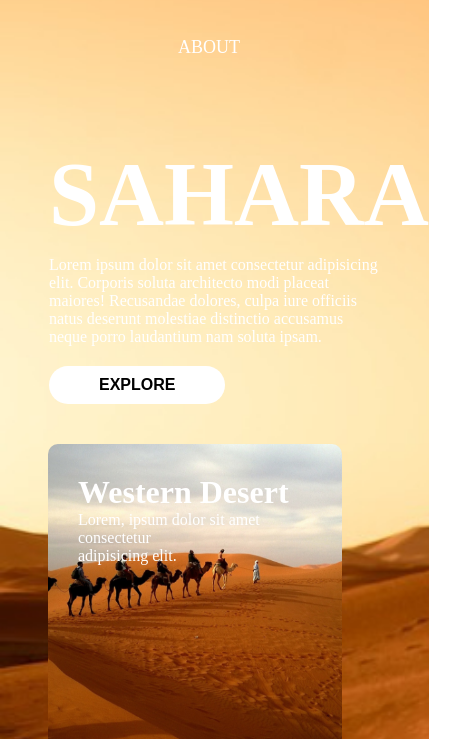
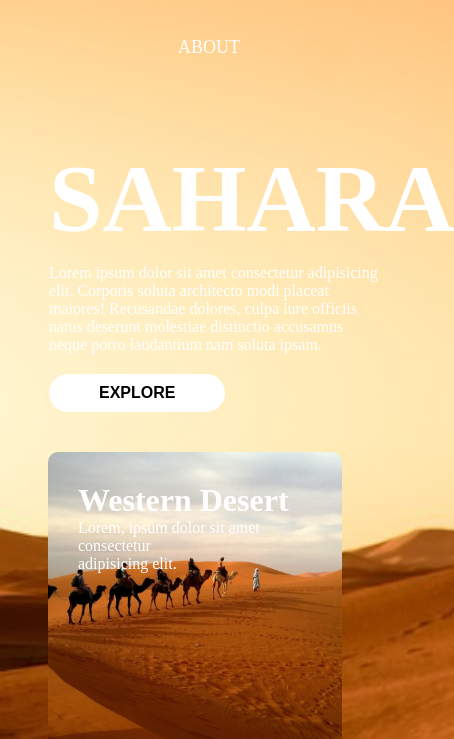
Before and after one commit to AniketGholve/hands-on-five-css, a plain HTML site: page index.html in a window 390 px wide. Shown: the part 105-844 px from the top of the page, 454 px wide, since content can reach past the window. Drawn offline with Linux system fonts and the light colour scheme.

Commit message:
added file of css 5

```diff
--- a/style.css
+++ b/style.css
@@ -121,9 +121,6 @@ li a{
     }
 }
 @media (max-width:500px) {
-    .heading h1{
-        font-size: 90px;
-    }
     .nav-items{
         flex-direction: column;
     }
```
